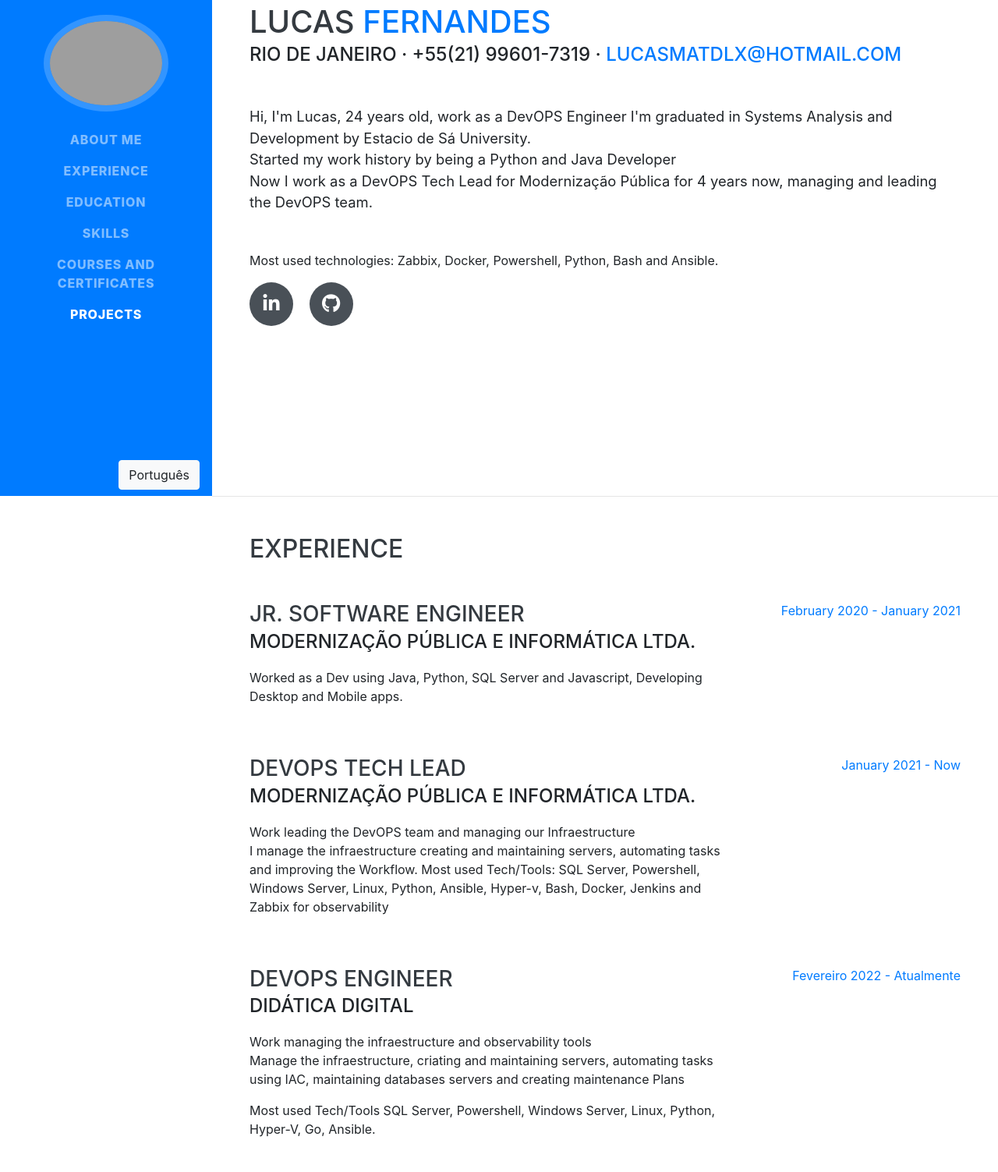
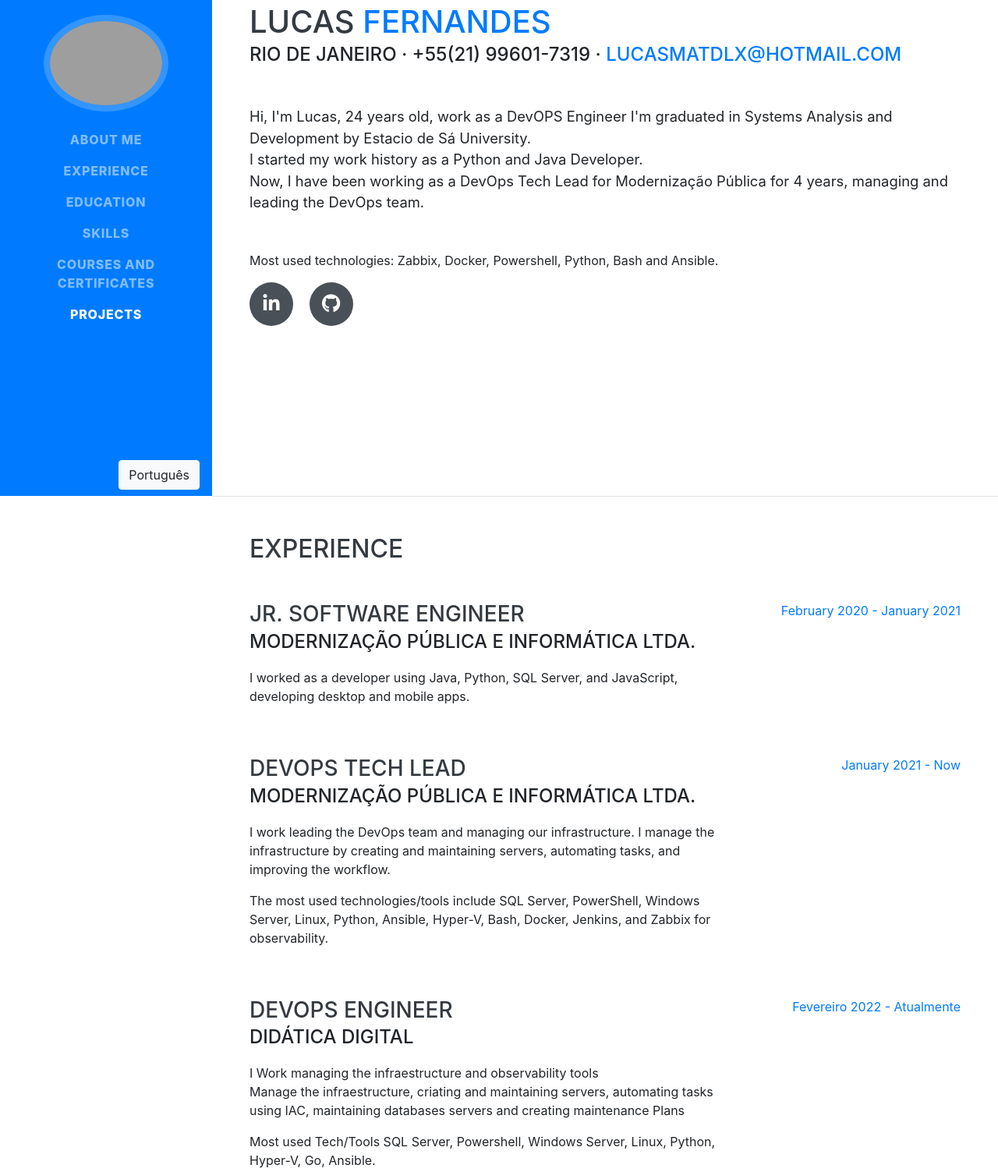
Before and after one commit to lucasfersilva/LucasFernandes.github.io, a website with bundled scripts: page en.html in a window 1280 px wide. Shown: the part 164-1667 px from the top of the page at 78% size. Built offline with nearby package versions, Linux system fonts and the light colour scheme; grey boxes are pictures that could not be loaded; a script that the page names is missing; a web font is replaced by a local one.

Commit message:
traducao

```diff
--- a/en.html
+++ b/en.html
@@ -82,8 +82,8 @@
 
          I'm graduated in Systems Analysis and Development by Estacio de Sá University.<br>
 
-          Started my work history by being a Python and Java Developer<br>
-          Now I work as a DevOPS Tech Lead for Modernização Pública for 4 years now, managing and leading the DevOPS team.</p>
+         I started my work history as a Python and Java Developer.<br>
+          Now, I have been working as a DevOps Tech Lead for Modernização Pública for 4 years, managing and leading the DevOps team.</p>
          Most used technologies: Zabbix, Docker, Powershell, Python, Bash and Ansible.
         </p>
         <div class="social-icons" style="margin-bottom:50px">
@@ -109,7 +109,7 @@
           <div class="resume-content">
             <h3 class="mb-0">Jr. Software Engineer</h3>
             <div class="subheading mb-3">Modernização Pública e Informática Ltda.</div>
-            <p>Worked as a Dev using Java, Python, SQL Server and Javascript, Developing Desktop and Mobile apps.</p>
+            <p>I worked as a developer using Java, Python, SQL Server, and JavaScript, developing desktop and mobile apps.</p>
           </div>
           <div class="resume-date text-md-right">
             <span class="text-primary">February 2020 - January 2021</span>
@@ -119,9 +119,9 @@
           <div class="resume-content">
             <h3 class="mb-0">DevOPS Tech Lead</h3>
             <div class="subheading mb-3">Modernização Pública e Informática Ltda.</div>
-            <p>Work leading the DevOPS team and managing our Infraestructure <br>
-             I manage the infraestructure creating and maintaining servers, automating tasks and improving the Workflow.
-             Most used Tech/Tools: SQL Server, Powershell, Windows Server, Linux, Python, Ansible, Hyper-v, Bash, Docker, Jenkins and Zabbix for observability
+            <p>I work leading the DevOps team and managing our infrastructure. I manage the infrastructure by creating and maintaining servers, automating tasks, and improving the workflow. </p>
+              The most used technologies/tools include SQL Server, PowerShell, Windows Server, Linux, Python, Ansible, Hyper-V, Bash, Docker, Jenkins, and Zabbix for observability.
+
             </p>
 
                       </div>
@@ -133,7 +133,7 @@
           <div class="resume-content">
             <h3 class="mb-0">DevOPS Engineer</h3>
             <div class="subheading mb-3">Didática Digital</div>
-            <p>Work managing the infraestructure and observability tools<br>
+            <p>I Work managing the infraestructure and observability tools<br>
              Manage the infraestructure, criating and maintaining servers, automating tasks using IAC, maintaining databases servers and creating maintenance Plans</p>
              Most used Tech/Tools SQL Server, Powershell, Windows Server, Linux, Python, Hyper-V, Go, Ansible.
           </div>
```
